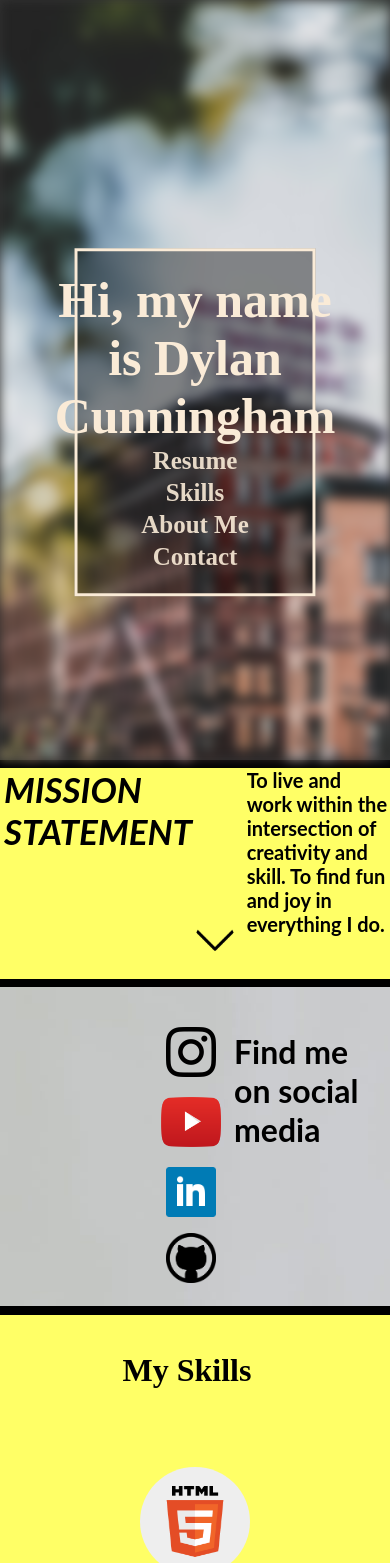
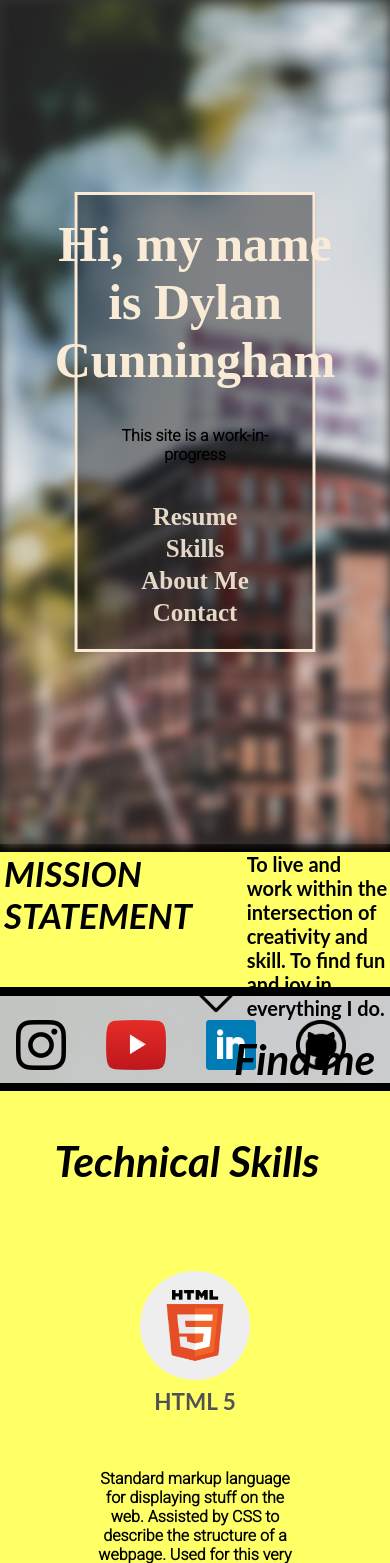
Before and after one commit to ProgramDyl/Website, a PHP site: page / in a window 390 px wide. Shown: the top 1563 px of the page. Run offline with PHP 8.4, Linux system fonts and the light colour scheme.

Commit message:
formatting and cleaning up divs

```diff
--- a/site w images/firstSiteStyling.css
+++ b/site w images/firstSiteStyling.css
@@ -22,7 +22,7 @@ body, html{
 .bgimage {
     display: flex;
     flex-direction: column;
-    height: 90vh;
+    height: 100vh;
     background: url('img/BostonCityScape.jpg');
     background-position: center;
     background-repeat: no-repeat;
@@ -131,7 +131,7 @@ body, html{
     margin-bottom: 0%;
     margin-right: 0%;
     background-color: #FFFF66;
-    height: fit-content;
+    height: 16vh;
 }
 
 h2 {
@@ -151,12 +151,19 @@ h2 {
 
 
 /* <<<  S O C I A L   M E D I A >>>  */
+
+
 .socialmediasection {
     display: flex;
     flex-direction: column;
     background-color: seagreen;
     background: url('img/lightleaves.jpg');
 }
+
+.socialbox {
+    height: fit-content;
+}
+
 
 h1.socialmedia {
     color: 2px solid black;
@@ -206,14 +213,11 @@ h1.socialmedia {
 
 .sociallogo {
     display: flex;
-    flex-direction: column;
-    align-items: center;
-    justify-content: center;
-    margin-top: 6%;
-    margin-bottom: 6%;
+    flex-direction: row;
+    justify-content: f;
+    margin-top: 1vh;
+    margin-bottom: 1vh;
 }
-
-
 
 
 .arrow {
@@ -222,10 +226,10 @@ h1.socialmedia {
     position: relative;
     right: 0;
     left: 50vw;
-    top: 1vh;
+    top: -2vh;
     margin: auto;
-    width: 40px;
-    height: 40px;
+    width: 5vh;
+    height: 5vh;
     transition: transform .5s;
     transform: translateY(14px);
     transform-origin: bottom;
@@ -628,6 +632,12 @@ hr{
 }
 
 
+h1 {
+    font-family: 'lato', sans-serif;
+    font-size: 5vh;
+    font-style:italic;
+
+}
 
 h3 {
     color: 10px solid white;
@@ -934,13 +944,14 @@ input {
     margin-bottom: 2.25%;
     margin-left: 1%;
     font-style: italic;
+    height:fit-content;
 }
 
 .missionstatementdesc {
     padding-left: 14%;
     padding-bottom:0;
     font-size: 20px;
-
+    min-height: fit-content;
 }
 
 .skills {
@@ -1282,11 +1293,10 @@ img.carinmaze {
     border-style:groove;
     border-color: #ccc;
     background-color: #525252;
-    padding: 4%;
-    margin-top: 1rem;
-
-    width: 60vw;
-    height: 38vh;
+    display: block;
+    margin: 20dvh;
+    min-width: 60vw;
+    min-height: 38vh;
     display: flex;
     flex-direction: column;
     margin-left: 15vw;
@@ -1307,10 +1317,11 @@ img.carinmaze {
     justify-content: center;
     inline-size: none;
     height:fit-content;
+    padding: 10vh;
 }
 
 .contacttitle {
-    display: flex;
+    display: block;
     flex-direction: column;
     font-family: 'Roboto', sans-serif;
     align-items: center;
@@ -1322,11 +1333,12 @@ img.carinmaze {
     font-size: 60%;
     text-transform: uppercase;
     background-color: antiquewhite;
-    border-radius: 10vh;
-    width: 10vh;
-    height: 5vh;
+    border-radius: 20vh;
+    min-width: 10vh;
+    min-height: 10vh;
     color: grey;
     text-shadow: 2px 2px black;
+    padding: 20px 10px;
 
 }
 
--- a/site w images/index.html
+++ b/site w images/index.html
@@ -9,7 +9,7 @@
     <link rel="stylesheet" href="firstSiteStyling.css">
 
     <meta name="viewport" content="width=device-width, initial-scale=1.0">
-    <title> Web Development Final Project - Dylan Cunningham</title>
+    <title>Dylan Cunningham Development - WORK IN PROGRESS </title>
 </head>
 
 
@@ -27,6 +27,7 @@
     <div class="bgtext">
         <div class="herotext">
             <h2>Hi, my name is Dylan Cunningham</h2>
+            <h6>This site is a work-in-progress</h6>
         </div>
         <div class="navbar">
             <div class="nav">
@@ -83,7 +84,8 @@
         <hr>
     <div class="skills" id="skills">
                     <div class="header" id="myskills">
-                <h1>My Skills</h1>
+                <h1>Technical Skills</h1>
+                <h2></h2>
             </div>
             <div class="skillscontainer">
                 <div class="skill-box">
@@ -156,7 +158,7 @@
 
     <div id="contactbg">
         <div class="contacttitle">
-            <h1>Contact Me</h1>
+            <h1>Contact</h1>
         </div>
         <div id="contact-form">
 
```
Also changed, not shown: site w images/aboutme.html (+6 -6 lines).
